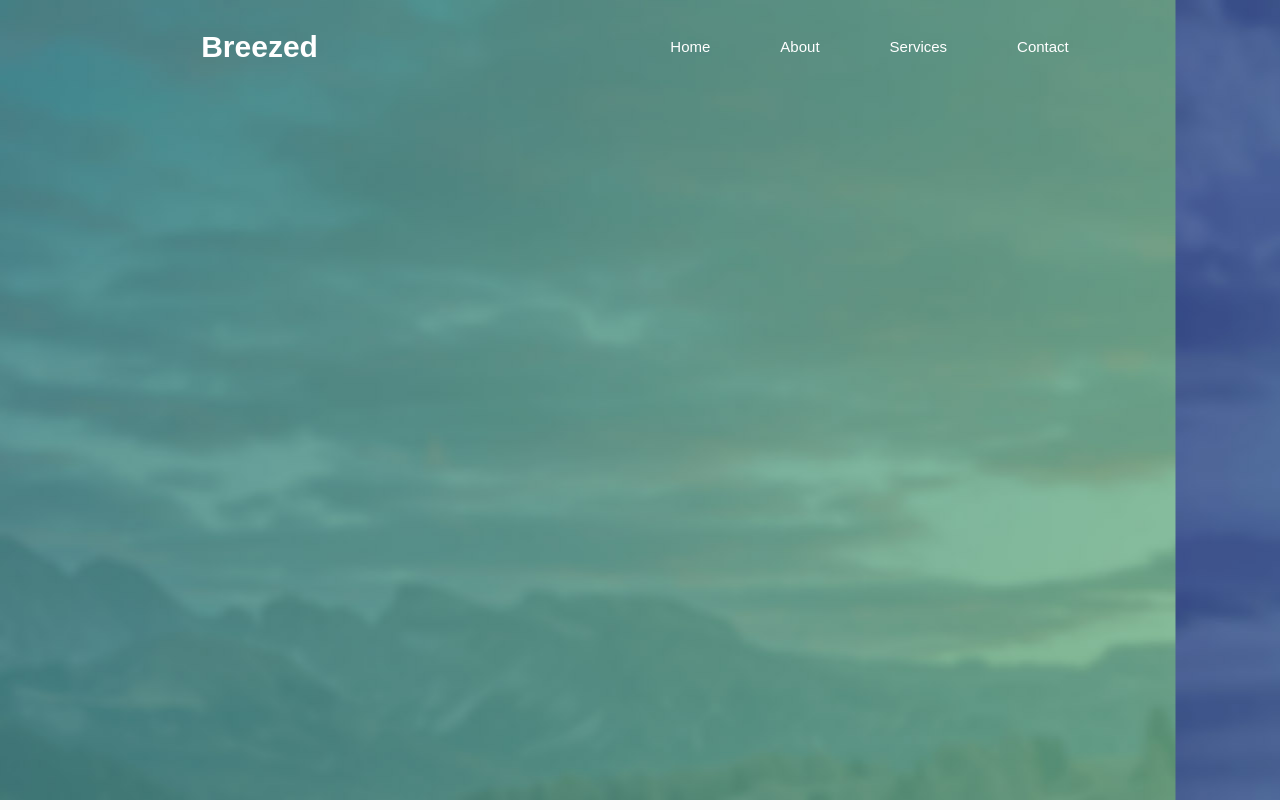
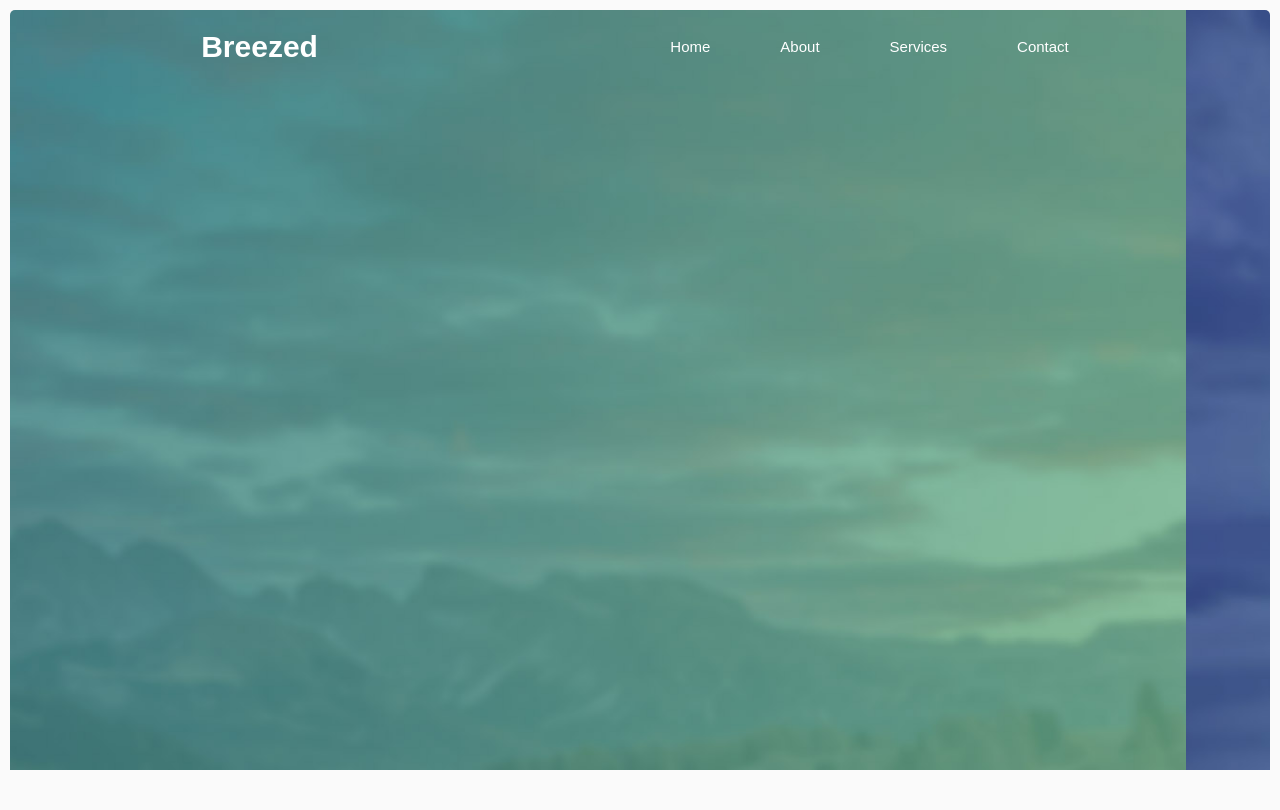
Before and after one commit to Roshdy-Learning-Web/Breezed, a Vue app: page / in a window 1280 px wide. Built offline with nearby package versions, Linux system fonts and the light colour scheme.

Commit message:
improve the background slide style

```diff
--- a/src/assets/main.css
+++ b/src/assets/main.css
@@ -6,7 +6,12 @@
 /* home page */
 
 .home{
+  width: 100%;
   position: relative;
+  padding: 1rem 1rem 0rem 1rem;
+  display: flex;
+  justify-content: center;
+  align-items: center
 }
 
 header {
@@ -67,24 +72,25 @@ li a:hover {
   position: relative;
   top: 0;
   left: 0;
+  border-radius: 5px;
   width: 100%;
+  height: 100vh;
   overflow: hidden;
-
 }
 
 .hero .hero-images {
- height: 100%;
  display: flex;
- transition: transform 500ms ease-in-out;
+ transition: all 1500ms linear;
 }
 .slide{
   min-width: 100%;
- flex: 0 0 100%;
+  height: 50%;
 }
 
 .hero .hero-img {
   width: 100%;
-  height: 100vh;
+  overflow: hidden;
+  height: 95vh;
   display: block;
   object-fit: cover;
 }
```
